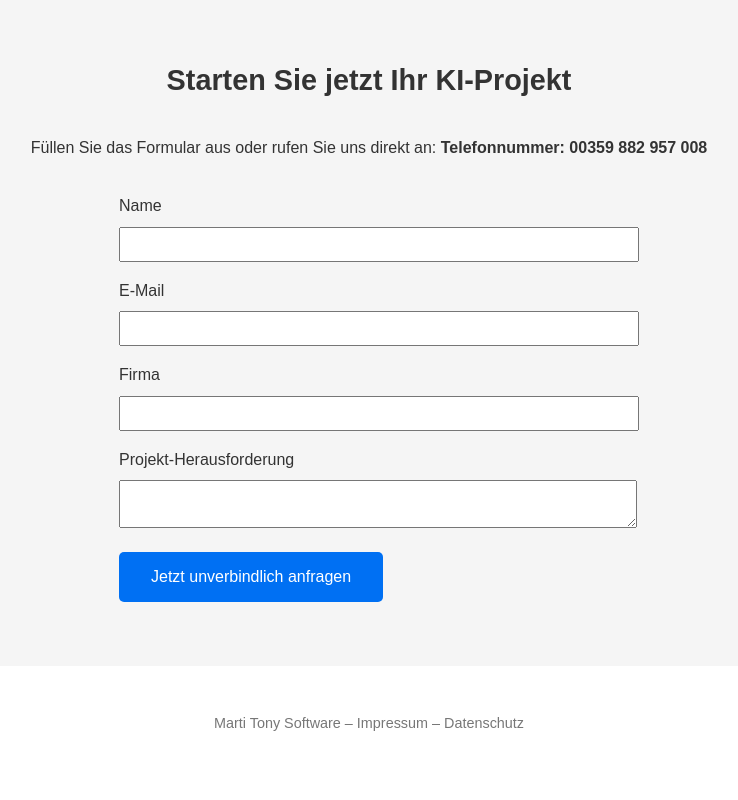
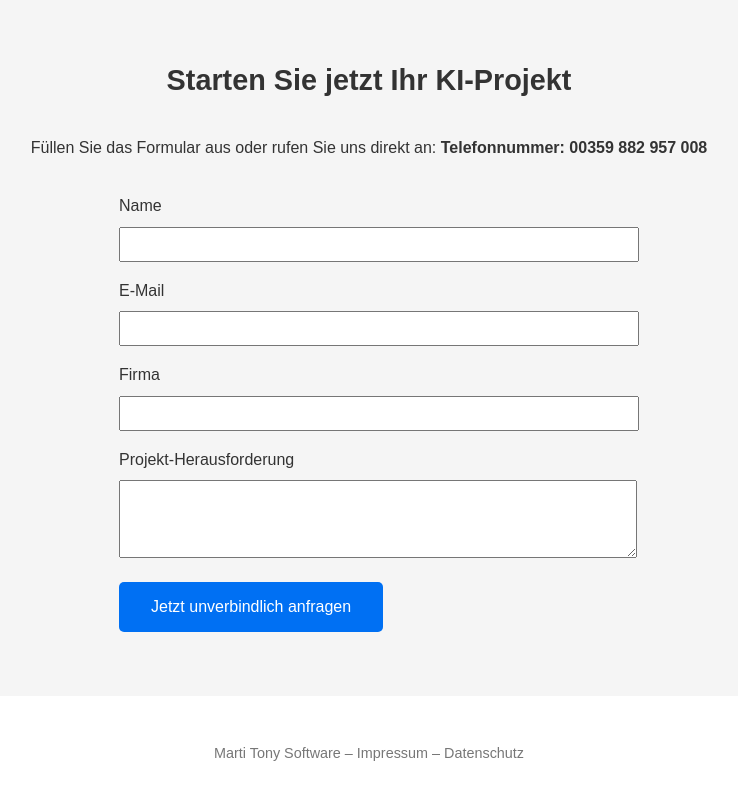
Before and after one commit to martinantoniorecords/ai-german-landing, a React (Create React App) app: page / in a window 1280 px wide. Shown: the part 1462-2262 px from the top of the page, without its empty margins (271-1009 px from the left). Built offline with nearby package versions, Linux system fonts and the light colour scheme.

Commit message:
Initial AI German landing page

```diff
--- a/src/App.js
+++ b/src/App.js
@@ -28,6 +28,9 @@ function App() {
             fontSize: "1rem",
             cursor: "pointer",
           }}
+          onClick={() => {
+            window.scrollTo({ top: document.body.scrollHeight, behavior: "smooth" });
+          }}
         >
           Unverbindliches Beratungsgespräch vereinbaren
         </button>
@@ -52,7 +55,7 @@ function App() {
           Warum deutsche Unternehmen uns wählen
         </h2>
         <ul style={{ listStyle: "disc", margin: "0 auto", maxWidth: "600px", textAlign: "left" }}>
-          <li><strong>Projektbeschleunigung:</strong> Verkürzen Sie Entwicklungszeiten um bis zu 30 %</li>
+          <li><strong>Projektbeschleunigung:</strong> Verkürzen Sie Entwicklungszeiten um bis zu 30 %</li>
           <li><strong>Kostenersparnis:</strong> Effiziente Subunternehmer-Lösungen ohne Qualitätsverlust</li>
           <li><strong>Hohe Sicherheit:</strong> Standardkonforme KI- und Softwareentwicklung</li>
           <li><strong>Flexibilität:</strong> Temporäre Teams für Spitzenprojekte oder Kapazitätsengpässe</li>
@@ -66,30 +69,44 @@ function App() {
         </h2>
         <ul style={{ listStyle: "disc", margin: "0 auto", maxWidth: "600px", textAlign: "left" }}>
           <li>Unterstützung eines deutschen SaaS-Unternehmens bei der Chatbot-Integration – Projekt in 6 Wochen abgeschlossen.</li>
-          <li>KI-gestützte Automatisierung für einen Mittelständler – 25 % schnellere Prozesse.</li>
+          <li>KI-gestützte Automatisierung für einen Mittelständler – 25 % schnellere Prozesse.</li>
         </ul>
       </section>
 
-      {/* Call to Action / Contact Form */}
+      {/* Contact / Call to Action */}
       <section style={{ backgroundColor: "#f5f5f5", padding: "4rem 2rem", textAlign: "center" }}>
         <h2 style={{ fontSize: "1.8rem", fontWeight: "600", marginBottom: "2rem" }}>
           Starten Sie jetzt Ihr KI-Projekt
         </h2>
         <p style={{ marginBottom: "2rem" }}>
-          Füllen Sie das Formular aus oder rufen Sie uns direkt an: <strong>Telefonnummer: 00359 882 957 008</strong>
+          Füllen Sie das Formular aus oder rufen Sie uns direkt an:{" "}
+          <strong>Telefonnummer: 00359 882 957 008</strong>
         </p>
-        <form style={{ maxWidth: "500px", margin: "0 auto", textAlign: "left" }}>
+
+        {/* ✅ Netlify Form Integration */}
+        <form
+          name="kontakt"
+          method="POST"
+          data-netlify="true"
+          style={{ maxWidth: "500px", margin: "0 auto", textAlign: "left" }}
+        >
+          <input type="hidden" name="form-name" value="kontakt" />
+
           <label style={{ display: "block", marginBottom: "0.5rem" }}>Name</label>
-          <input type="text" style={{ width: "100%", padding: "0.5rem", marginBottom: "1rem" }} />
+          <input name="name" type="text" required style={{ width: "100%", padding: "0.5rem", marginBottom: "1rem" }} />
 
           <label style={{ display: "block", marginBottom: "0.5rem" }}>E-Mail</label>
-          <input type="email" style={{ width: "100%", padding: "0.5rem", marginBottom: "1rem" }} />
+          <input name="email" type="email" required style={{ width: "100%", padding: "0.5rem", marginBottom: "1rem" }} />
 
           <label style={{ display: "block", marginBottom: "0.5rem" }}>Firma</label>
-          <input type="text" style={{ width: "100%", padding: "0.5rem", marginBottom: "1rem" }} />
+          <input name="firma" type="text" style={{ width: "100%", padding: "0.5rem", marginBottom: "1rem" }} />
 
           <label style={{ display: "block", marginBottom: "0.5rem" }}>Projekt-Herausforderung</label>
-          <textarea style={{ width: "100%", padding: "0.5rem", marginBottom: "1rem" }} />
+          <textarea
+            name="projekt"
+            rows="4"
+            style={{ width: "100%", padding: "0.5rem", marginBottom: "1rem" }}
+          ></textarea>
 
           <button
             type="submit"
```
